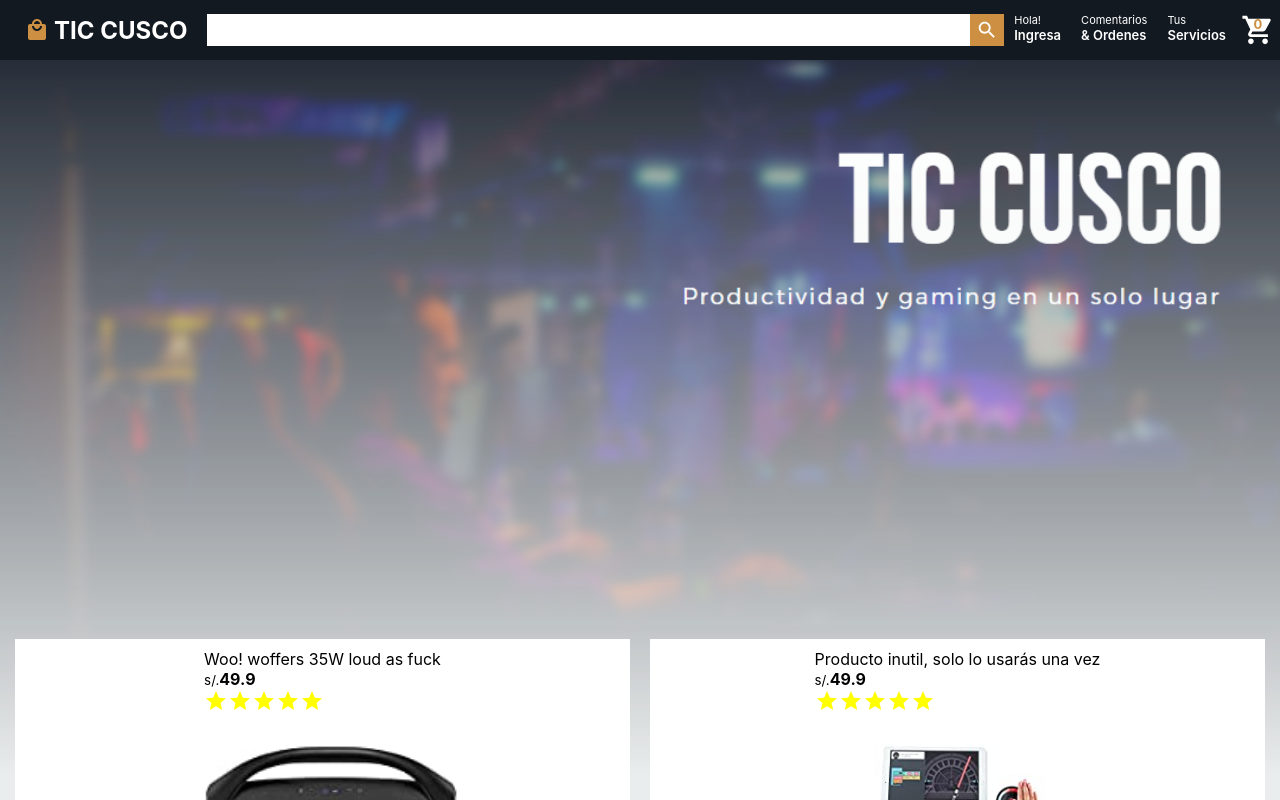
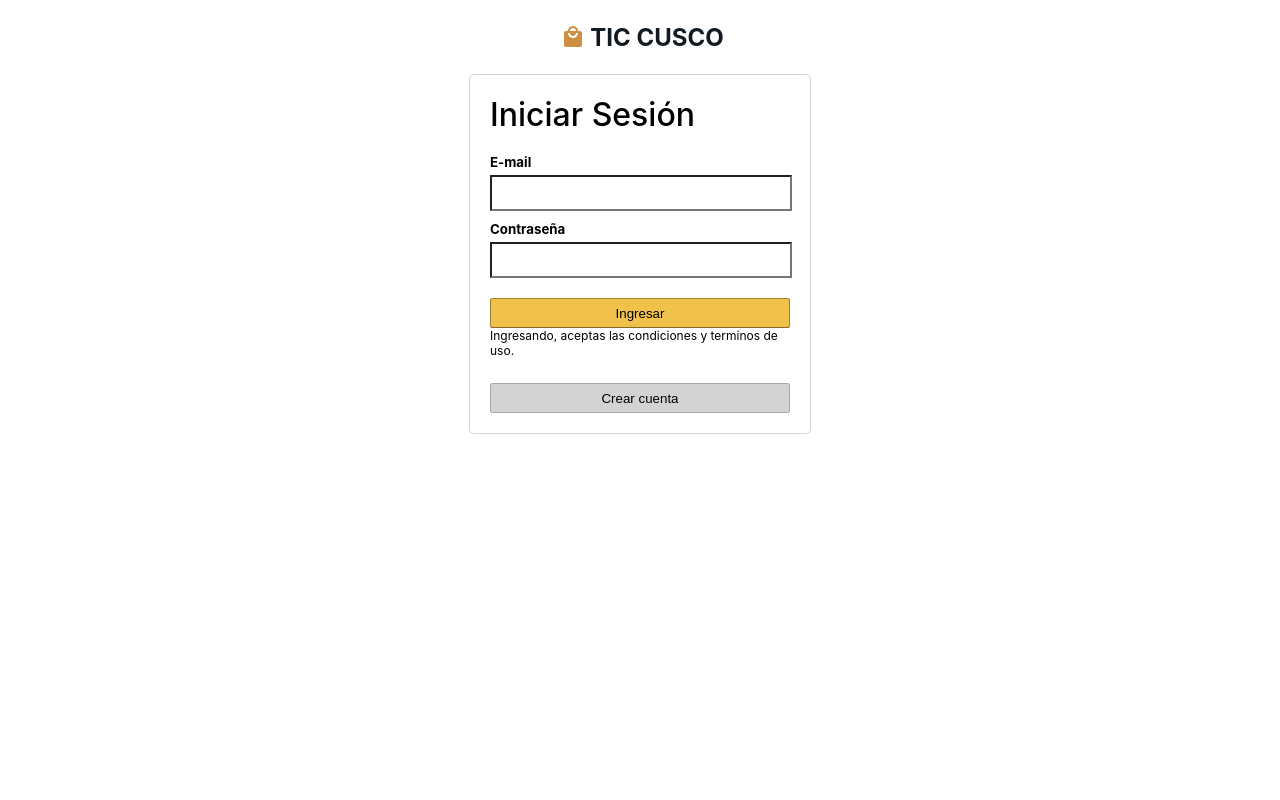
Before and after one commit to FrancoRosa/tic-cusco, a React (Create React App) app: page /login in a window 1280 px wide. Shown: the top 800 px of the page. Built offline with nearby package versions, Linux system fonts and the light colour scheme.

Commit message:
Add Login page

```diff
--- a/src/actions/index.js
+++ b/src/actions/index.js
@@ -1,5 +1,6 @@
 export const ADD_TO_BASKET = 'ADD_TO_BASKET';
 export const REMOVE_FROM_BASKET = 'REMOVE_FROM_BASKET';
+export const DELETE_FROM_BASKET = 'DELETE_FROM_BASKET';
 
 export const addToBasket = item => (
   {
@@ -14,3 +15,10 @@ export const removeFromBasket = item => (
     type: REMOVE_FROM_BASKET,
   }
 );
+
+export const deleteFromBasket = item => (
+  {
+    item,
+    type: DELETE_FROM_BASKET,
+  }
+);
--- a/src/components/App.js
+++ b/src/components/App.js
@@ -2,15 +2,29 @@ import { BrowserRouter as Router, Switch, Route } from 'react-router-dom';
 import Header from './Header';
 import Home from './Home';
 import Checkout from './Checkout';
+import Login from './Login';
+
 
 const App = () => {
   return (
     <Router>
       <div className="app">
-        <Header />
         <Switch>
-          <Route path="/checkout" component={Checkout} />
-          <Route path="/" component={Home} />
+
+          <Route path="/login">
+            <Login />
+          </Route>
+
+          <Route path="/checkout">
+            <Header />
+            <Checkout />
+          </Route>
+
+          <Route path="/">
+            <Header />
+            <Home />
+          </Route>
+
         </Switch>
       </div>
     </Router>
--- a/src/components/BasketItem.jsx
+++ b/src/components/BasketItem.jsx
@@ -1,8 +1,8 @@
 import { connect } from 'react-redux';
-import { removeFromBasket, addToBasket } from '../actions';
+import { removeFromBasket, addToBasket, deleteFromBasket } from '../actions';
 import '../css/BasketItem.css'
 
-const BasketItem = ({ product, addToBasket, removeFromBasket }) => {
+const BasketItem = ({ product, addToBasket, removeFromBasket, deleteFromBasket }) => {
   const { id, title, price, img, count } = product;
   return (
     <div className="basketitem" id={id}>
@@ -15,6 +15,8 @@ const BasketItem = ({ product, addToBasket, removeFromBasket }) => {
         <button onClick={()=>addToBasket(product)}> + </button>
         <span>{count}</span>
         <button onClick={()=>removeFromBasket(product)}> - </button>
+        <br />
+        <button onClick={()=>deleteFromBasket(product)}> Quitar </button>
       </div>
     </div>
   )
@@ -22,7 +24,8 @@ const BasketItem = ({ product, addToBasket, removeFromBasket }) => {
 
 const mapDispatchToProps = dispatch => ({
   addToBasket: item => {dispatch(addToBasket(item))},
-  removeFromBasket: item => {dispatch(removeFromBasket(item))}
+  removeFromBasket: item => {dispatch(removeFromBasket(item))},
+  deleteFromBasket: item => {dispatch(deleteFromBasket(item))}
 })
 
 export default connect(null, mapDispatchToProps)(BasketItem);
--- a/src/components/Checkout.jsx
+++ b/src/components/Checkout.jsx
@@ -5,7 +5,8 @@ import Subtotal from './Subtotal';
 
 const Checkout = ({ basket }) => {
   const order = basket.sort((a, b) => (a.id > b.id) ? 1 : -1);
-
+  const items = basket.reduce((sum, prod) => sum + prod.count, 0)
+  const total = basket.reduce((sum, prod) => sum + prod.price*prod.count, 0)
   return (
     <div className="checkout">
       <div className="checkout__left">
@@ -14,7 +15,7 @@ const Checkout = ({ basket }) => {
         {order.map(product => <BasketItem product={product} />)}
       </div>
       <div className="checkout__rigth">
-        <Subtotal />
+        <Subtotal value={total} items={items}/>
       </div>
     </div>
   );
--- a/src/components/Header.jsx
+++ b/src/components/Header.jsx
@@ -19,6 +19,7 @@ const Header = ({ basket }) => {
         <SearchIcon className="header__searchIcon" />
       </div>
       <div className="header__nav">
+        <Link to="/login">
           <div className="header__option">
             <span className="header__lineOne">
               Hola!
@@ -27,6 +28,7 @@ const Header = ({ basket }) => {
                 Ingresa
               </span>
           </div>
+        </Link>
         <div className="header__option">
           <span className="header__lineOne">
             Comentarios
--- a/src/components/Home.jsx
+++ b/src/components/Home.jsx
@@ -10,19 +10,19 @@ const Home = ({ addToBasket }) => {
           <Product
             id="123"
             title="Woo! woffers 35W loud as fuck"
-            price={49.90} rating={5} img="/img/prod3.png"
+            price={9.90} rating={5} img="/img/prod3.png"
           />
           <Product
             id="122"
             title="Producto inutil, solo lo usarás una vez"
-            price={49.90} rating={5} img="/img/prod1.png"
+            price={0.90} rating={5} img="/img/prod1.png"
           />
         </div>
         <div className="home__row">
           <Product
             id="222"
             title="TV 99', LED FPGA, Ultra kill "
-            price={49.90} rating={5} img="/img/prod2.png"
+            price={4.90} rating={5} img="/img/prod2.png"
           />
           <Product
             id="522"
--- /dev/null
+++ b/src/components/Login.jsx
@@ -0,0 +1,34 @@
+import { Link } from 'react-router-dom';
+import LocalMallIcon from '@material-ui/icons/LocalMall';
+import '../css/Login.css';
+import { useState } from 'react';
+
+const Login = () => {
+  const [email, setEmail] = useState('');
+  const [pass, setPass] = useState('');
+
+  return (
+    <div className="login">
+      <Link to="/">
+        <h2 className="login__logo">
+            <LocalMallIcon className="header__titleIcon"/>
+            TIC CUSCO
+        </h2>
+      </Link>
+      <div className="login__container">
+        <h1>Iniciar Sesión</h1>
+        <form className="login__form">
+          <h5>E-mail</h5>
+          <input type="text" value={email} onChange={e=>setEmail(e.target.value)}/>
+          <h5>Contraseña</h5>
+          <input type="password" value={pass} onChange={e=>setPass(e.target.value)}/>
+          <button>Ingresar</button>
+        </form>
+        <p>Ingresando, aceptas las condiciones y terminos de uso.</p>
+        <button>Crear cuenta</button>
+      </div>
+    </div>
+  );
+};
+
+export default Login;
--- a/src/components/Subtotal.jsx
+++ b/src/components/Subtotal.jsx
@@ -1,13 +1,13 @@
 import CurrencyFormat from 'react-currency-format';
 import '../css/Subtotal.css'
-const Subtotal = () => {
+const Subtotal = ({value, items}) => {
   return (
     <div className="subtotal">
       <CurrencyFormat
         renderText={value => (
           <>
             <p>
-              Subtotal (0 items): <strong>0</strong>
+              Subtotal ({items} items): <strong>{value}</strong>
             </p>
             <small className="subtotal__gift">
               <input type="checkbox" name="" id=""/> Esta orden contiene un regalo
@@ -15,10 +15,11 @@ const Subtotal = () => {
           </>
         )}
         decimalScale={2}
-        value={1}
-        displayType="text"
+        fixedDecimalScale={true}
+        value={value}
+        displayType={'text'}
         thousandSeparator={true}
-        prefix="S/."
+        prefix={'S/.'}
       />
       <button>Proceder al pago</button>
     </div>
--- a/src/css/Header.css
+++ b/src/css/Header.css
@@ -72,7 +72,7 @@
   color: #cd9042;
   margin: 5px;
   position: absolute;
-  top: 11px;
+  top: 10px;
   right: 2px;
   font-weight: 700;
   text-align: center;
@@ -81,4 +81,11 @@
 
 a {
   text-decoration: none;
+  margin: 0;
+  padding: 0;
 }
+
+span {
+  text-decoration: none;
+  color: white;
+}
--- /dev/null
+++ b/src/css/Login.css
@@ -0,0 +1,66 @@
+.login {
+  background-color: white;
+  height: 100vh;
+  display: flex;
+  flex-direction: column;
+  align-items: center;
+}
+
+.login__container {
+  width: 300px;
+  height: fit-content;
+  display: flex;
+  flex-direction: column;
+  border: 1px solid lightgray;
+  border-radius: 5px;
+  padding: 20px;
+}
+
+.login__logo {
+  display: flex;
+  align-items: center;
+  color: #131921;
+  margin: 20px;
+}
+
+.login__container > h1 {
+  font-weight: 500;
+  margin-bottom: 20px;
+}
+
+.login__container > form > h5 {
+  margin-bottom: 5px;
+}
+
+.login__container > form > input {
+  height: 30px;
+  margin-bottom: 10px;
+  background-color: white;
+  width: 98%;
+  border-radius: solid 5px orange;
+}
+
+.login__container > p {
+  margin-bottom: 15px;
+  font-size: 12px;
+}
+
+.login__container > form >button {
+  background: #f0c14b;
+  border-radius: 2px;
+  width: 100%;
+  height: 30px;
+  border: 1px solid;
+  margin-top: 10px;
+  border-color: #a88734 #9c7e31 #846a29;
+}
+
+.login__container > button {
+  background: lightgray;
+  border-radius: 2px;
+  width: 100%;
+  height: 30px;
+  border: 1px solid;
+  margin-top: 10px;
+  border-color: darkgray;
+}
--- a/src/reducers/basket.js
+++ b/src/reducers/basket.js
@@ -1,4 +1,8 @@
-import { ADD_TO_BASKET, REMOVE_FROM_BASKET } from '../actions/index';
+import {
+  ADD_TO_BASKET,
+  REMOVE_FROM_BASKET,
+  DELETE_FROM_BASKET
+} from '../actions/index';
 
 const addCount = (state, item) => {
   const result = state.filter(product => product.id === item.id)[0]
@@ -24,6 +28,8 @@ const basket = (state = [], action) => {
         ...state.filter(product => product.id !== action.item.id),
         { ...action.item, count: removeCount(state, action.item)}
       ];
+    case DELETE_FROM_BASKET:
+      return state.filter(product => product.id !== action.item.id)
     default:
       return state;
   }
```
Also changed, not shown: 1 other file (tests, documents, lock files or other folders). Lines whose indentation alone changed are shown as unchanged.
